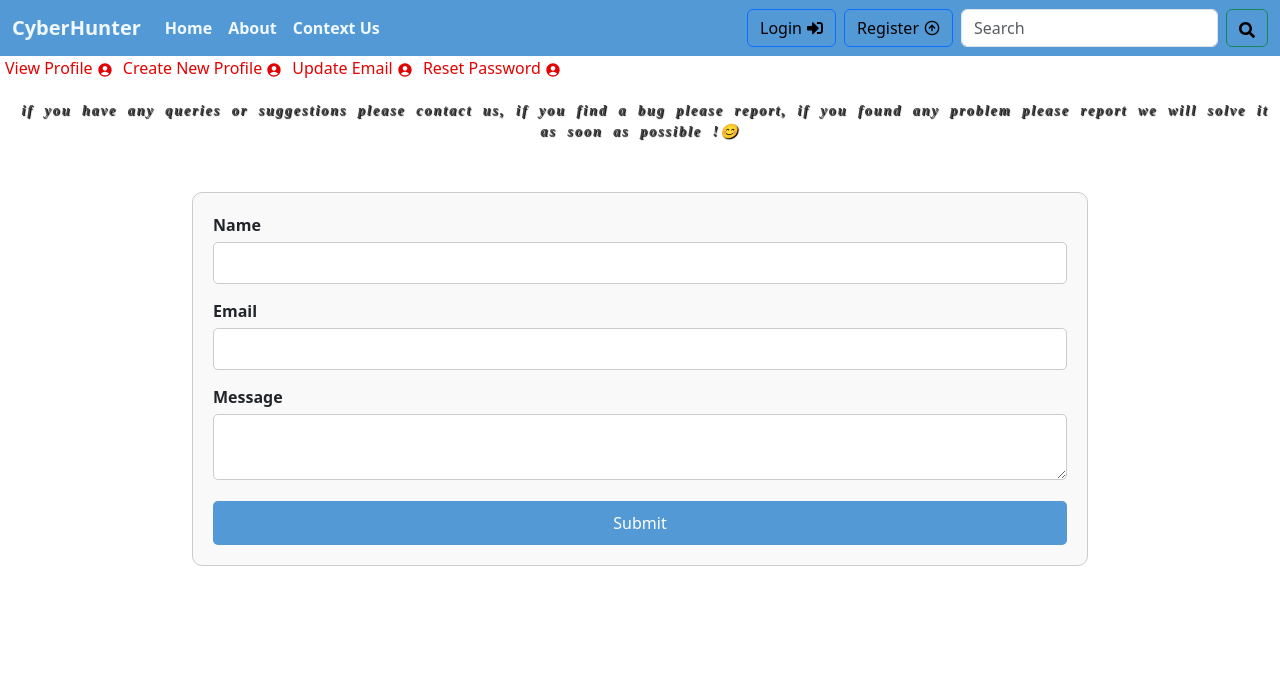
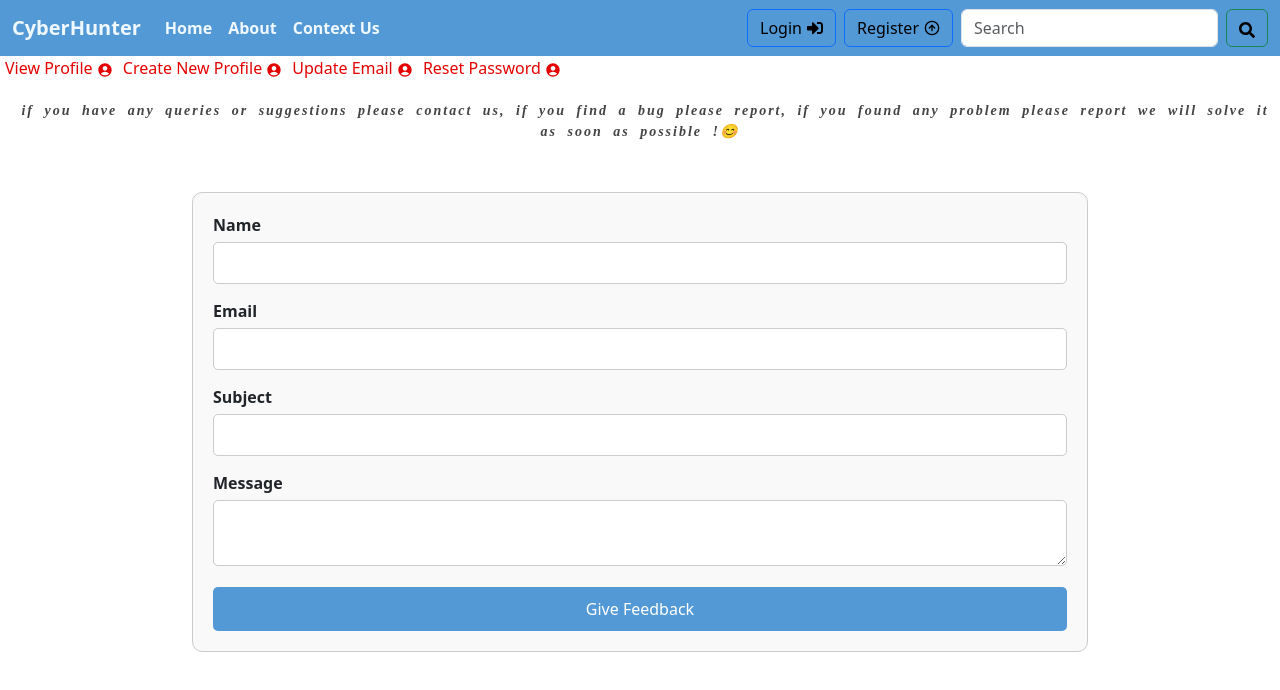
Before and after one commit to sheikhamir1/CyberHunter_frontEnd, a React (Vite) app: page /ContextUs_Comp in a window 1280 px wide. Shown: the top 690 px of the page. Built offline with nearby package versions, Linux system fonts and the light colour scheme; no server answers.

Commit message:
added feedback form working tested

```diff
--- /dev/null
+++ b/src/AllContext/ContextSeven.jsx
@@ -0,0 +1,75 @@
+import { createContext, useEffect, useState } from "react";
+
+const CreateContext7 = createContext();
+
+const CreateProvider7 = ({ children }) => {
+  // all states here
+  const [loading, setLoading] = useState(false);
+
+  // all alerts
+  const [show, setShowAlert] = useState(false);
+  const [errorShow, setErrorShow] = useState(false);
+  const [serverMsg, setServerMsg] = useState("");
+  const [serverError, setServerError] = useState("");
+
+  const PostFeedBack = async (feedback) => {
+    setLoading(true); // Show loading spinner
+
+    const token = localStorage.getItem("token");
+    if (!token) {
+      console.warn("Please login to post feedback");
+      return;
+    }
+    try {
+      const response = await fetch(
+        `${import.meta.env.VITE_API_URL}/api/user/feedback`,
+        {
+          method: "POST",
+          headers: {
+            "Content-Type": "application/json",
+            "Auth-token": localStorage.getItem("token"),
+          },
+          body: JSON.stringify({
+            feedback,
+          }),
+        }
+      );
+      const data = await response.json();
+      //   console.log("result feedback", data);
+      if (data.success === true) {
+        setLoading(false); // Hide loading spinner
+        console.log("Feedback posted");
+        const serverMSG = data.msg;
+        window.scrollTo(0, 0);
+        setShowAlert(true);
+        setTimeout(() => {
+          setShowAlert(false);
+        }, 3000);
+        setServerMsg(serverMSG + " please Wait...");
+      } else {
+        setLoading(false); // Hide loading spinner
+        console.log("Feedback not posted");
+        const serverMSG = data.msg;
+        setErrorShow(true);
+        setTimeout(() => {
+          setErrorShow(false);
+        }, 3000);
+        setServerError(serverMSG);
+      }
+    } catch (error) {
+      setLoading(false); // Hide loading spinner
+
+      console.log(error);
+    }
+  };
+
+  return (
+    <CreateContext7.Provider
+      value={{ PostFeedBack, show, errorShow, serverMsg, serverError, loading }}
+    >
+      {children}
+    </CreateContext7.Provider>
+  );
+};
+
+export { CreateContext7, CreateProvider7 };
--- a/src/App.jsx
+++ b/src/App.jsx
@@ -6,6 +6,7 @@ import { CreateProvider3 } from "./AllContext/ContextThree";
 import { CreateProvider4 } from ".//AllContext/ContextFour";
 import { CreateProvider5 } from "./AllContext/ContextFive";
 import { CreateProvider6 } from "./AllContext/ContextSix";
+import { CreateProvider7 } from "./AllContext/ContextSeven";
 
 // libraries
 import { BrowserRouter, Routes, Route } from "react-router-dom";
@@ -47,12 +48,16 @@ function App() {
               <CreateProvider2>
                 <CreateProvider5>
                   <CreateProvider6>
+                    <CreateProvider7>
                       <MyNavbar />
                       <Routes>
                         <Route path="/" element={<MyHomePage />} />
                         <Route path="/login" element={<MyLogin />} />
                         <Route path="/register" element={<MyRegister />} />
-                      <Route path="/createblog/:id" element={<CreateBlog />} />
+                        <Route
+                          path="/createblog/:id"
+                          element={<CreateBlog />}
+                        />
                         <Route path="/createblog" element={<CreateBlog />} />
                         <Route path="/allblog/" element={<AllBlog />} />
                         <Route
@@ -103,6 +108,7 @@ function App() {
                           element={<ContextUs_Comp />}
                         />
                       </Routes>
+                    </CreateProvider7>
                   </CreateProvider6>
                 </CreateProvider5>
               </CreateProvider2>
--- a/src/ContextUs/ContextUs_Comp.jsx
+++ b/src/ContextUs/ContextUs_Comp.jsx
@@ -1,10 +1,25 @@
-import React from "react";
+// all hooks
+import React, { useContext } from "react";
+import { CreateContext7 } from "../AllContext/ContextSeven";
+
+// libraries
+import LoadingSpinner from "../Resue_Comp/LodingSpinner_Comp";
+
+// bootstrap components
+import Alert from "react-bootstrap/Alert";
+
+// css
 import "./ContextUs.css";
+
+// other components
 import ProfileNavbar_Comp from "../Profile/ProfileNavbar_Comp";
 
 import { useForm } from "react-hook-form";
 
 function ContextUs_Comp() {
+  const { PostFeedBack, show, errorShow, serverMsg, serverError, loading } =
+    useContext(CreateContext7);
+
   const {
     register,
     handleSubmit,
@@ -13,13 +28,32 @@ function ContextUs_Comp() {
   } = useForm();
 
   const onSubmit = (data) => {
-    console.log(data);
+    // console.log(data);
 
-    // reset();
+    const feecbackData = {
+      name: data.name,
+      email: data.email,
+      message: data.message,
+      subject: data.subject,
+    };
+
+    PostFeedBack(feecbackData);
+    reset();
   };
+
   return (
     <>
       <ProfileNavbar_Comp />
+      {show && (
+        <Alert variant="success" style={{ textAlign: "center", margin: "0px" }}>
+          {serverMsg}
+        </Alert>
+      )}
+      {errorShow && (
+        <Alert variant="danger" style={{ textAlign: "center", margin: "0px" }}>
+          {serverError}
+        </Alert>
+      )}
       <h2
         style={{
           textAlign: "center",
@@ -30,7 +64,7 @@ function ContextUs_Comp() {
           color: "#444",
           fontFamily: "cursive",
           fontStyle: "italic",
-          textShadow: "1px 1px 1px black",
+          // textShadow: "1px 1px 1px black",
           letterSpacing: "2px",
           wordSpacing: "5px",
           lineHeight: "1.5",
@@ -42,12 +76,14 @@ function ContextUs_Comp() {
         bug please report, if you found any problem please report we will solve
         it as soon as possible !😊
       </h2>
+      {loading && <LoadingSpinner loading={loading} />}
       <div className="set">
         <form className="custom-form1" onSubmit={handleSubmit(onSubmit)}>
           <div className="form-group">
             <label htmlFor="name">Name</label>
             <input
               id="name"
+              name="name"
               {...register("name", { required: "Name is required" })}
               className={errors.name ? "input-error" : ""}
             />
@@ -60,6 +96,7 @@ function ContextUs_Comp() {
             <label htmlFor="email">Email</label>
             <input
               id="email"
+              name="email"
               {...register("email", {
                 required: "Email is required",
                 pattern: {
@@ -75,9 +112,26 @@ function ContextUs_Comp() {
           </div>
 
           <div className="form-group">
+            <label htmlFor="text">Subject</label>
+            <input
+              id="subject"
+              name="subject"
+              {...register("subject", {
+                required: "Subject is required",
+                message: "Invalid Subject address",
+              })}
+              className={errors.Subject ? "input-error" : ""}
+            />
+            {errors.Subject && (
+              <p className="error-message">{errors.Subject.message}</p>
+            )}
+          </div>
+
+          <div className="form-group">
             <label htmlFor="message">Message</label>
             <textarea
               id="message"
+              name="message"
               {...register("message", { required: "Message is required" })}
               className={errors.message ? "input-error" : ""}
             />
@@ -87,7 +141,7 @@ function ContextUs_Comp() {
           </div>
 
           <button className="setbtnContext" type="submit">
-            Submit
+            Give Feedback
           </button>
         </form>
       </div>
```
Lines whose indentation alone changed are shown as unchanged.
